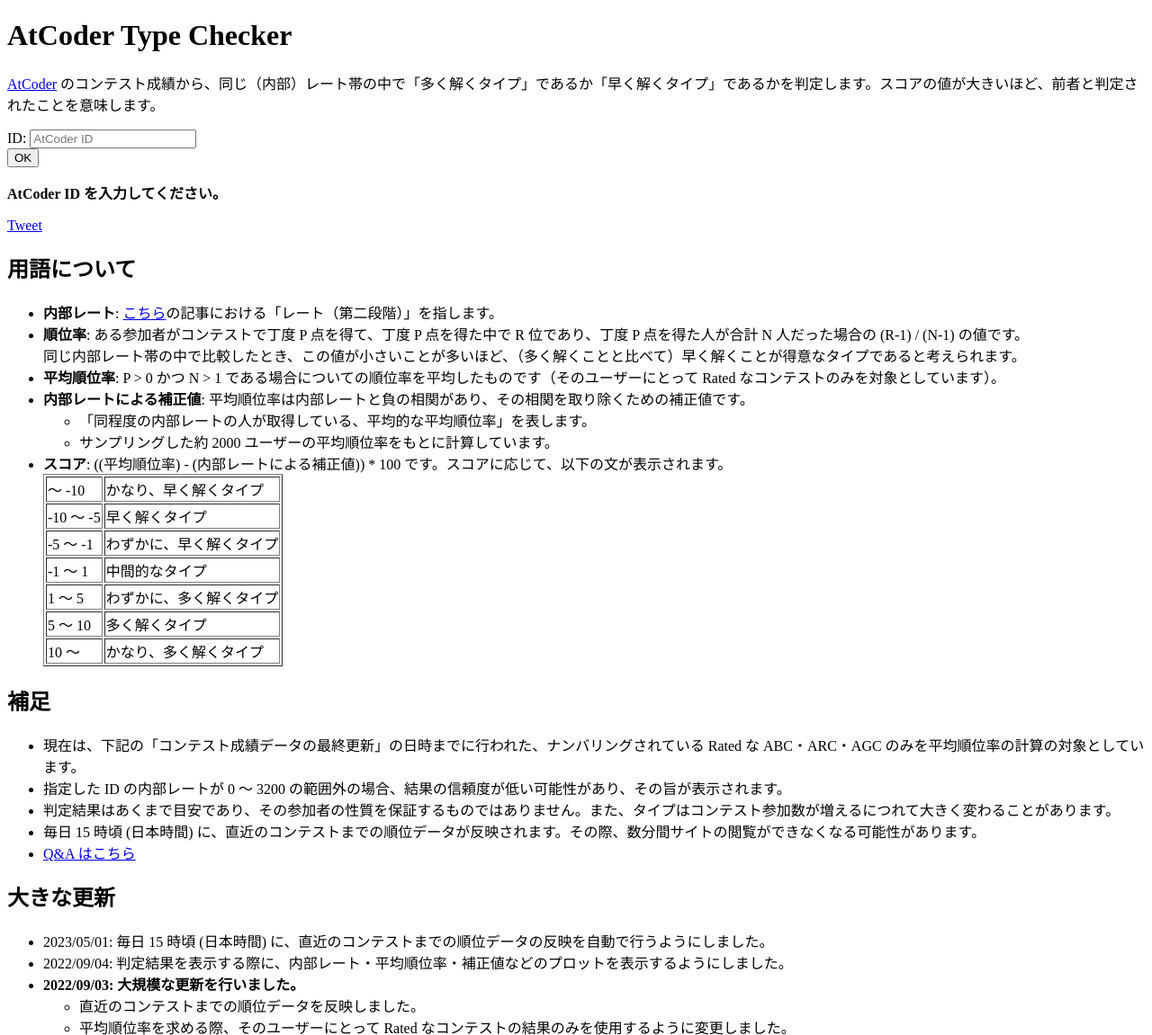
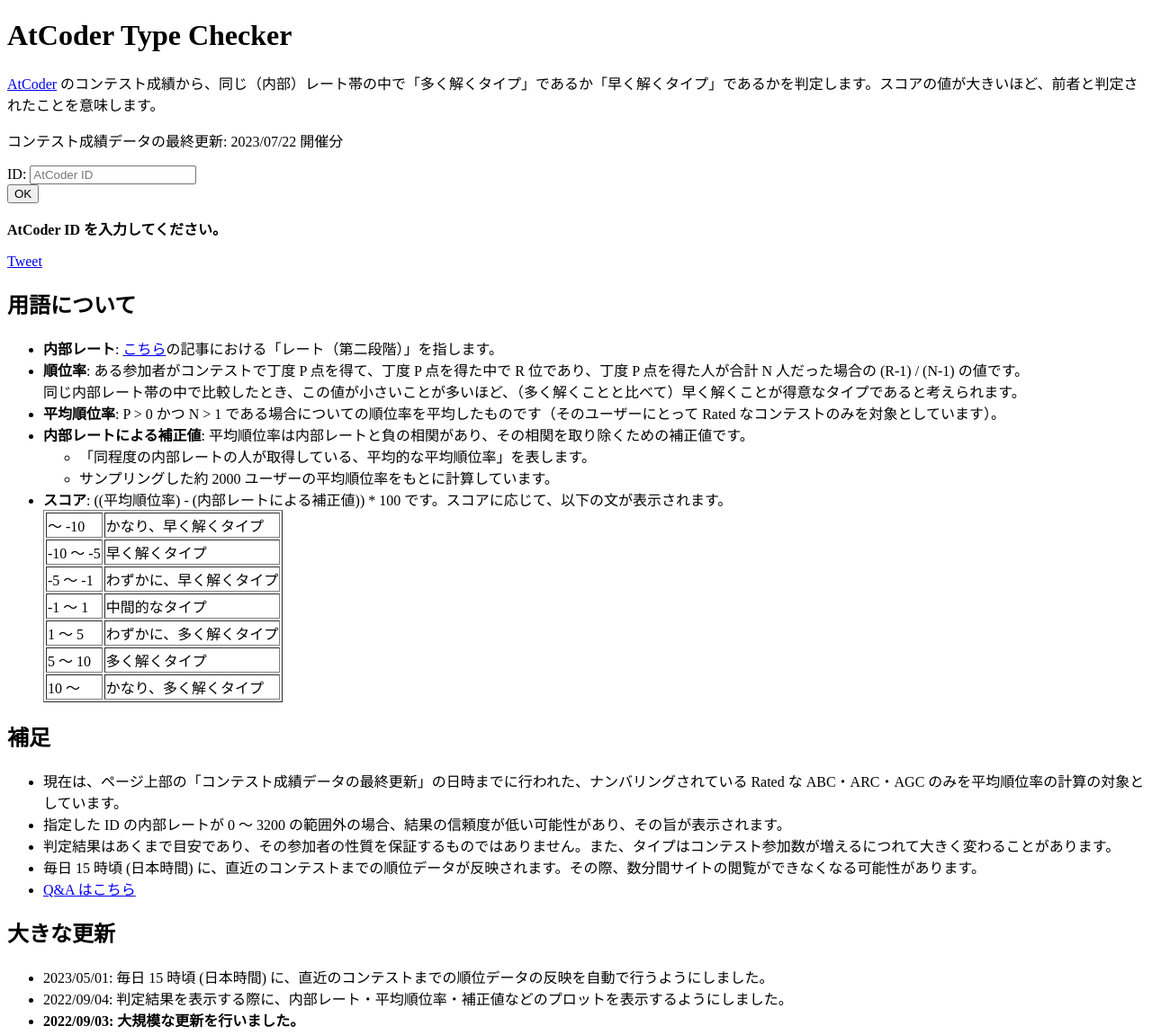
Before and after one commit to tomii9273/atcoder_type_checker, a Flask app: page / in a window 1280 px wide. Shown: the top 1151 px of the page at 90% size. Run offline with Flask 3, Linux system fonts and the light colour scheme; parts of the project's set-up code (start-up, migrations or seed data) failed here and were passed over; some libraries are stand-ins or nearby versions.

Commit message:
put date_rank_data top of page

```diff
--- a/templates/index.html
+++ b/templates/index.html
@@ -11,6 +11,7 @@
 	<p><a href="https://atcoder.jp/">AtCoder</a>
 		のコンテスト成績から、同じ（内部）レート帯の中で「多く解くタイプ」であるか「早く解くタイプ」であるかを判定します。スコアの値が大きいほど、前者と判定されたことを意味します。
 	</p>
+	<p>コンテスト成績データの最終更新: {{ date_rank_data }} 開催分</p>
 	<form action="/" method="POST" enctype="multipart/form-data">
 		<div>
 			<label for="name">ID: </label>
@@ -79,7 +80,7 @@
 	</ul>
 	<h2>補足</h2>
 	<ul>
-		<li>現在は、下記の「コンテスト成績データの最終更新」の日時までに行われた、ナンバリングされている Rated な ABC・ARC・AGC のみを平均順位率の計算の対象としています。</li>
+		<li>現在は、ページ上部の「コンテスト成績データの最終更新」の日時までに行われた、ナンバリングされている Rated な ABC・ARC・AGC のみを平均順位率の計算の対象としています。</li>
 		<li>指定した ID の内部レートが 0 ～ 3200 の範囲外の場合、結果の信頼度が低い可能性があり、その旨が表示されます。</li>
 		<li>判定結果はあくまで目安であり、その参加者の性質を保証するものではありません。また、タイプはコンテスト参加数が増えるにつれて大きく変わることがあります。</li>
 		<li>毎日 15 時頃 (日本時間) に、直近のコンテストまでの順位データが反映されます。その際、数分間サイトの閲覧ができなくなる可能性があります。</li>
@@ -103,7 +104,6 @@
 	</ul>
 	</br>
 	<p>サイト最終更新: {{ date_site }}</p>
-	<p>コンテスト成績データの最終更新: {{ date_rank_data }} 開催分</p>
 	<p>公開: 2021/03/21</p>
 	<p>作成者: <a href="https://twitter.com/Tomii9273">@Tomii9273</a></p>
 </body>
```
